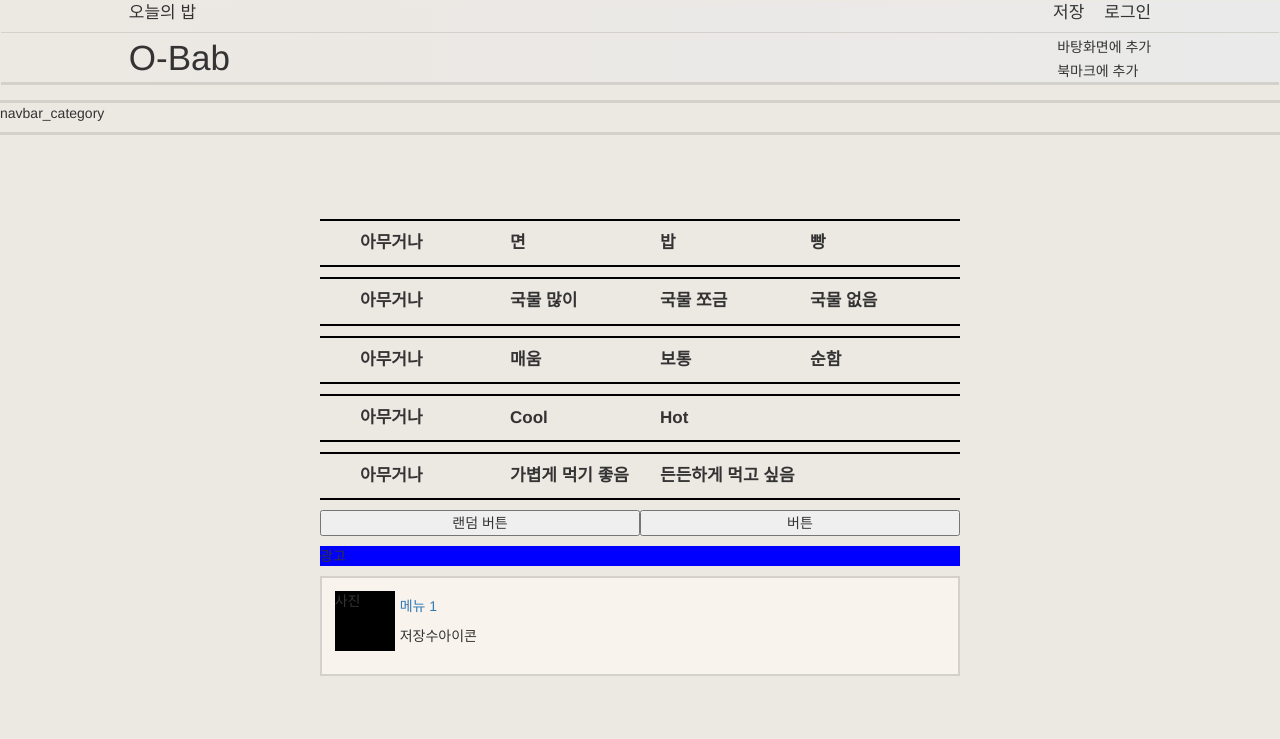
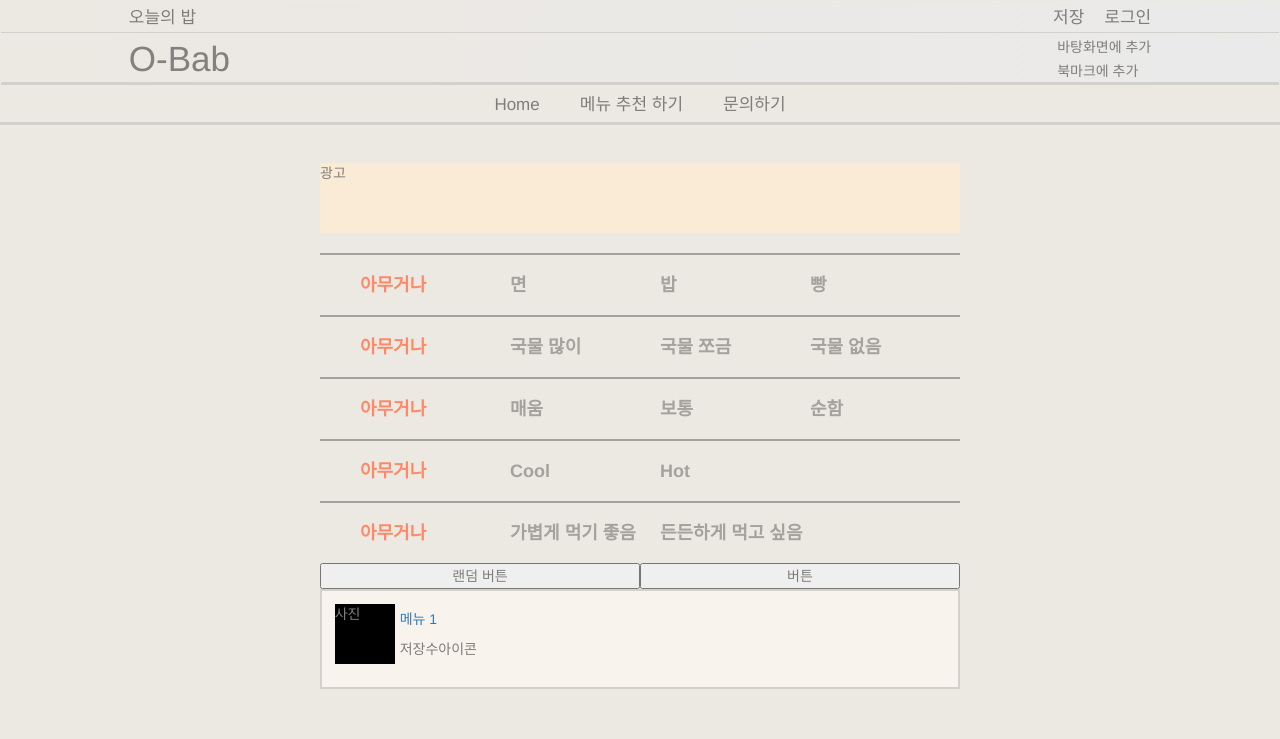
Before and after one commit to jong-seoung/oneului_bab, a Django app: template oneului_bab/templates/content/index.html in a window 1280 px wide. Shown: the top 739 px of the page. Run offline with Django 4.2, Linux system fonts and the light colour scheme; the template is opened without the code that fills it, so the values that code supplies are empty; some libraries are stand-ins or nearby versions.

Commit message:
자바스크립트를 이용하여 카테고리별 선택 검색기능 추가

```diff
--- a/oneului_bab/static/css/base_w.css
+++ b/oneului_bab/static/css/base_w.css
@@ -1,11 +1,20 @@
 body{
     background-color: #ECE8E2;
+    -webkit-user-select:none;
+    -moz-user-select:none;
+    -ms-user-select:none;
+    user-select:none
 }
+
+div{
+    color: #7f7d79;;
+}
+
 .navbar{
     height: 90px;           /* 추후 수정 */
     display: flex;
     flex-direction: column;
-    margin-bottom: 10px;
+    margin-bottom: 0px;
 }
 
 .navbar_top{
@@ -38,16 +47,19 @@ body{
 
 .navbar_log_description{
     font-size: 17px;
+    line-height: 200%;
 }
 
 .navbar_save_text{
     margin-right: 10px;
     font-size: 17px;
+    line-height: 200%;
 }
 
 .navbar_login_text{
     margin-left: 10px;
     font-size: 17px;
+    line-height: 200%;
 }
 .navbar_bottom{
     background: linear-gradient(to right, #ECE8E2, #EAEAEA);
@@ -66,20 +78,30 @@ body{
 
 .navbar_log_name{
     font-size: 35px;
+    line-height: 150%;
+    color: #83817e;
 }
 
 .navbar_category{
     background-color: #ECE8E2;
-    border-top: solid 3px #D4D0CB;
     border-bottom: solid 3px #D4D0CB;
     height: 35px;
+    display: flex;
+    flex-direction: row;
+    justify-content: center;
+}
+
+.category_text{
+    margin: 0px 20px;
+    font-size: 17px;
+    line-height: 30px;
 }
 
 .main_container{
     background-color: #ECE8E2;
     display: flex;
     flex-direction: column;
-    padding: 5% 25%;
+    padding: 0px 25%;
 }
 
 .select_container{
@@ -94,17 +116,25 @@ body{
     display: flex;
     flex-direction: row;
     justify-content: start;
-    border-top: solid 2px black;
-    border-bottom: solid 2px black;
+    border-top: solid 2px #a4a29d;
+    /* border-bottom: solid 2px #D4D0CB; */
+    margin-bottom: 0px;
 }
 
-.select_detail_list > li{
+.menu-link {
     float: left;
     width: 25%;
-    font-size: 17px;
+    font-size: 18px;
     font-weight: bold;
-    margin: 10px 0px;
+    line-height: 60px;
+    height: 60px;
+    color: #a4a29d;
+    cursor: pointer;
 }
+.menu-active {
+    color: #FF8868;
+}
+
 
 .result_button_list{
     display: flex;
@@ -116,11 +146,15 @@ body{
 }
 
 .Ad{
-    background-color: blue;
-    width: 100%;
-    margin: 10px 0px;
+    padding: 0px 25%;
+    margin: 3% 0px 0px 0px;
 }
 
+.Ad_box{
+    height: 70px;
+    width: 100%;
+    background-color: antiquewhite;
+}
 .result_list{
     width: 100%;
     background-color: #f8f4ed;
--- /dev/null
+++ b/oneului_bab/static/js/base.js
@@ -0,0 +1,93 @@
+var g_bSwitch = false;    //페이지 오픈시 물어보기 설정값.[ture:onload시 물어봄.]
+
+if( g_bSwitch ) window.onload = fnIconCreate;
+
+
+
+function fnIconCreate() {
+    if( confirm("바탕화면에 바로가기 아이콘을 만드시겠습니까?") ) {
+        var WshShell     = new ActiveXObject("WScript.Shell");
+        Desktoptemp      = WshShell.Specialfolders("Desktop");    //path
+
+        var sIconNm      = "오늘의 밥";
+        var sName        = WshShell.CreateShortcut(Desktoptemp + "\\" + sIconNm + ".URL");
+        sName.TargetPath = "http://127.0.0.1:8000/#";
+        sName.Save();
+    console('바로가기')
+    }
+}
+// 메뉴 고르기
+function checkSelectAll1(select_menu)  {
+    var select = document.getElementsByName("selectall1")[0];
+
+    select_menu.classList.toggle('menu-active');
+    select.classList.remove('menu-active');
+}
+
+function selectAll1(selectall)  {
+    for(i = 0; i < 3; i++){
+        var select = document.getElementsByName("choice1")[i];
+        select.classList.remove('menu-active');
+    }
+    selectall.classList.add('menu-active');
+}
+
+function checkSelectAll2(select_menu)  {
+    var select = document.getElementsByName("selectall2")[0];
+
+    select_menu.classList.toggle('menu-active');
+    select.classList.remove('menu-active');
+}
+
+function selectAll2(selectall)  {
+    for(i = 0; i < 3; i++){
+        var select = document.getElementsByName("choice2")[i];
+        select.classList.remove('menu-active');
+    }
+    selectall.classList.add('menu-active');
+}
+
+function checkSelectAll3(select_menu)  {
+    var select = document.getElementsByName("selectall3")[0];
+
+    select_menu.classList.toggle('menu-active');
+    select.classList.remove('menu-active');
+}
+
+function selectAll3(selectall)  {
+    for(i = 0; i < 3; i++){
+        var select = document.getElementsByName("choice3")[i];
+        select.classList.remove('menu-active');
+    }
+    selectall.classList.add('menu-active');
+}
+
+function checkSelectAll4(select_menu)  {
+    var select = document.getElementsByName("selectall4")[0];
+
+    select_menu.classList.toggle('menu-active');
+    select.classList.remove('menu-active');
+}
+
+function selectAll4(selectall)  {
+    for(i = 0; i < 2; i++){
+        var select = document.getElementsByName("choice4")[i];
+        select.classList.remove('menu-active');
+    }
+    selectall.classList.add('menu-active');
+}
+
+function checkSelectAll5(select_menu)  {
+    var select = document.getElementsByName("selectall5")[0];
+
+    select_menu.classList.toggle('menu-active');
+    select.classList.remove('menu-active');
+}
+
+function selectAll5(selectall)  {
+    for(i = 0; i < 2; i++){
+        var select = document.getElementsByName("choice5")[i];
+        select.classList.remove('menu-active');
+    }
+    selectall.classList.add('menu-active');
+}
--- a/oneului_bab/templates/base.html
+++ b/oneului_bab/templates/base.html
@@ -7,21 +7,20 @@
         <title>Django-Tutorial</title>
         {% endblock title %}
 
+        <!-- 페이지 별 스크립트 공간 -->
+        {% block script %}
+        {% endblock script %}
+
         <!-- 페이지 별 메타 데이터 공간 -->
         {% block meta %}
         {% endblock meta %}
 
-        <!-- 페이지 별 스크립트 공간 -->
-        {% block script %}
-        {% endblock script %}
-
-        <!-- 페이지 별 스크립트 공간 -->
+        <!-- 페이지 별 Css 공간 -->
         {% block css %}
         {% endblock css %}
 
         <link rel="stylesheet" href="https://maxcdn.bootstrapcdn.com/bootstrap/3.3.2/css/bootstrap.min.css">
         <link rel="stylesheet" href="{% static 'css/base_w.css' %}">
-
     </head>
     <body>
         {% block nav %}
@@ -43,22 +42,27 @@
                         <div class="navbar_log_name">O-Bab</div>
                     </div>
                     <div class="navbar_detail_col">
-                        <div class="navbar_detail_col_text">바탕화면에 추가</div>
+                        <div class="navbar_detail_col_text" onclick="fnIconCreate()">바탕화면에 추가</div>
                         <div class="navbar_detail_col_text">북마크에 추가</div>
                     </div>
                 </div>
             </div>
         </nav>
         <div class="navbar_category">
-            navbar_category
+            <div class="category_text">Home</div>
+            <div class="category_text">메뉴 추천 하기</div>
+            <div class="category_text">문의하기</div>
         </div>
         {% endblock nav %}
 
+        <div class="Ad">
+            <div class="Ad_box">광고</div>
+        </div>
+        <div class="main_container">
 
-        <div class="main_container">
         {% block content %}
         {% endblock content %}
         </div>
-
-        </body>
+        <script src="static/js/base.js"></script>
+    </body>
 </html>
--- a/oneului_bab/templates/content/index.html
+++ b/oneului_bab/templates/content/index.html
@@ -1,43 +1,46 @@
 {% extends 'base.html' %}
+
+{% block script %}
+{% endblock script %}
 
 {% block content %}
 <div class="select_container">
     <div class="select_list">
         <ul class="select_detail_list">
-            <li>아무거나</li>
-            <li>면</li>
-            <li>밥</li>
-            <li>빵</li>
+            <li class="menu-link menu-active" type='select_menu' name='selectall1' onclick='selectAll1(this)'>아무거나</li>
+            <li class="menu-link" type='select_menu' name='choice1' onclick='checkSelectAll1(this)'>면</li>
+            <li class="menu-link" type='select_menu' name='choice1' onclick='checkSelectAll1(this)'>밥</li>
+            <li class="menu-link" type='select_menu' name='choice1' onclick='checkSelectAll1(this)'>빵</li>
         </ul>
     </div>
     <div class="select_list">
         <ul class="select_detail_list">
-            <li>아무거나</li>
-            <li>국물 많이</li>
-            <li>국물 쪼금</li>
-            <li>국물 없음</li>
+            <li class="menu-link menu-active" type='select_menu' name='selectall2' onclick='selectAll2(this)'>아무거나</li>
+            <li class="menu-link" type='select_menu' name='choice2' onclick='checkSelectAll2(this)'>국물 많이</li>
+            <li class="menu-link" type='select_menu' name='choice2' onclick='checkSelectAll2(this)'>국물 쪼금</li>
+            <li class="menu-link" type='select_menu' name='choice2' onclick='checkSelectAll2(this)'>국물 없음</li>
         </ul>
     </div>
     <div class="select_list">
         <ul class="select_detail_list">
-            <li>아무거나</li>
-            <li>매움</li>
-            <li>보통</li>
-            <li>순함</li>
+            <li class="menu-link menu-active" type='select_menu' name='selectall3' onclick='selectAll3(this)'>아무거나</li>
+            <li class="menu-link" type='select_menu' name='choice3' onclick='checkSelectAll3(this)'>매움</li>
+            <li class="menu-link" type='select_menu' name='choice3' onclick='checkSelectAll3(this)'>보통</li>
+            <li class="menu-link" type='select_menu' name='choice3' onclick='checkSelectAll3(this)'>순함</li>
         </ul>
     </div>
     <div class="select_list">
         <ul class="select_detail_list">
-            <li>아무거나</li>
-            <li>Cool</li>
-            <li>Hot</li>
+            <li class="menu-link menu-active" type='select_menu' name='selectall4' onclick='selectAll4(this)'>아무거나</li>
+            <li class="menu-link" type='select_menu' name='choice4' onclick='checkSelectAll4(this)'>Cool</li>
+            <li class="menu-link" type='select_menu' name='choice4' onclick='checkSelectAll4(this)'>Hot</li>
         </ul>
     </div>
     <div class="select_list">
         <ul class="select_detail_list">
-            <li>아무거나</li>
-            <li>가볍게 먹기 좋음</li>
-            <li>든든하게 먹고 싶음</li>
+            <li class="menu-link menu-active" type='select_menu' name='selectall5' onclick='selectAll5(this)'>아무거나</li>
+            <li class="menu-link" type='select_menu' name='choice5' onclick='checkSelectAll5(this)'>가볍게 먹기 좋음</li>
+            <li class="menu-link" type='select_menu' name='choice5' onclick='checkSelectAll5(this)'>든든하게 먹고 싶음</li>
         </ul>
     </div>
 </div>
@@ -48,9 +51,6 @@
     <button class="result_button">
         버튼
     </button>
-</div>
-<div class="Ad">
-    광고
 </div>
 <div class="result_list">
     <ul class="result_menu">
```
